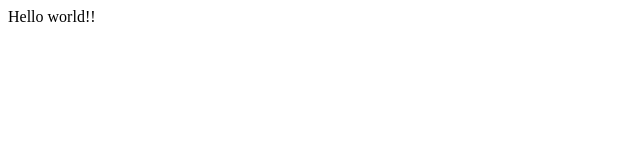
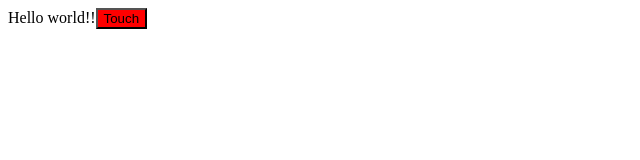
Before and after one commit to heilrake/webpack_course, a React app: page / in a window 1280 px wide. Shown: the top 160 px of the page, without its empty margins (0-640 px from the left). Built offline with nearby package versions, Linux system fonts and the light colour scheme.

Commit message:
adds css & sass loader to config

```diff
--- a/package.json
+++ b/package.json
@@ -17,7 +17,11 @@
     "@types/react-dom": "^18.2.11",
     "@types/webpack": "^5.28.5",
     "@types/webpack-dev-server": "^4.7.2",
+    "css-loader": "^6.9.0",
     "html-webpack-plugin": "^5.5.3",
+    "sass": "^1.69.7",
+    "sass-loader": "^13.3.3",
+    "style-loader": "^3.3.4",
     "ts-loader": "^9.5.1",
     "ts-node": "^10.9.1",
     "typescript": "^5.2.2",
--- /dev/null
+++ b/src/components/App.scss
@@ -0,0 +1,3 @@
+button {
+    background-color: red;
+}
--- a/src/components/App.tsx
+++ b/src/components/App.tsx
@@ -1,5 +1,9 @@
-import React from "react";
-
+import "./App.scss";
 export const App = () => {
-  return <div>Hello world!!</div>;
+  return (
+    <div>
+      Hello world!!
+      <button>Touch</button>
+    </div>
+  );
 };
--- a/src/index.tsx
+++ b/src/index.tsx
@@ -1,6 +1,5 @@
 import { createRoot } from "react-dom/client";
 import { App } from "./components/App";
-import React from "react";
 
 const root = document.getElementById("root");
 
--- a/tsconfig.json
+++ b/tsconfig.json
@@ -4,7 +4,7 @@
       "noImplicitAny": true,
       "module": "ESNext",
       "target": "es5",
-      "jsx": "react",
+      "jsx": "react-jsx",
       "allowJs": true,
       "moduleResolution": "node",
       "allowSyntheticDefaultImports": true,
--- a/webpack.config.ts
+++ b/webpack.config.ts
@@ -30,8 +30,23 @@ export default (env: EnvVariable) => {
     module: {
       rules: [
         {
+          test: /\.css$/i,
+          use: ["style-loader", "css-loader"],
+        },
+        {
+          test: /\.s[ac]ss$/i,
+          use: [
+            // Creates `style` nodes from JS strings
+            "style-loader",
+            // Translates CSS into CommonJS
+            "css-loader",
+            // Compiles Sass to CSS
+            "sass-loader",
+          ],
+        },
+        {
           test: /\.tsx?$/,
-          use: "ts-loader",
+          use: ["ts-loader"],
           exclude: /node_modules/,
         },
       ],
```
Also changed, not shown: 4 other files (tests, documents, lock files or other folders).
